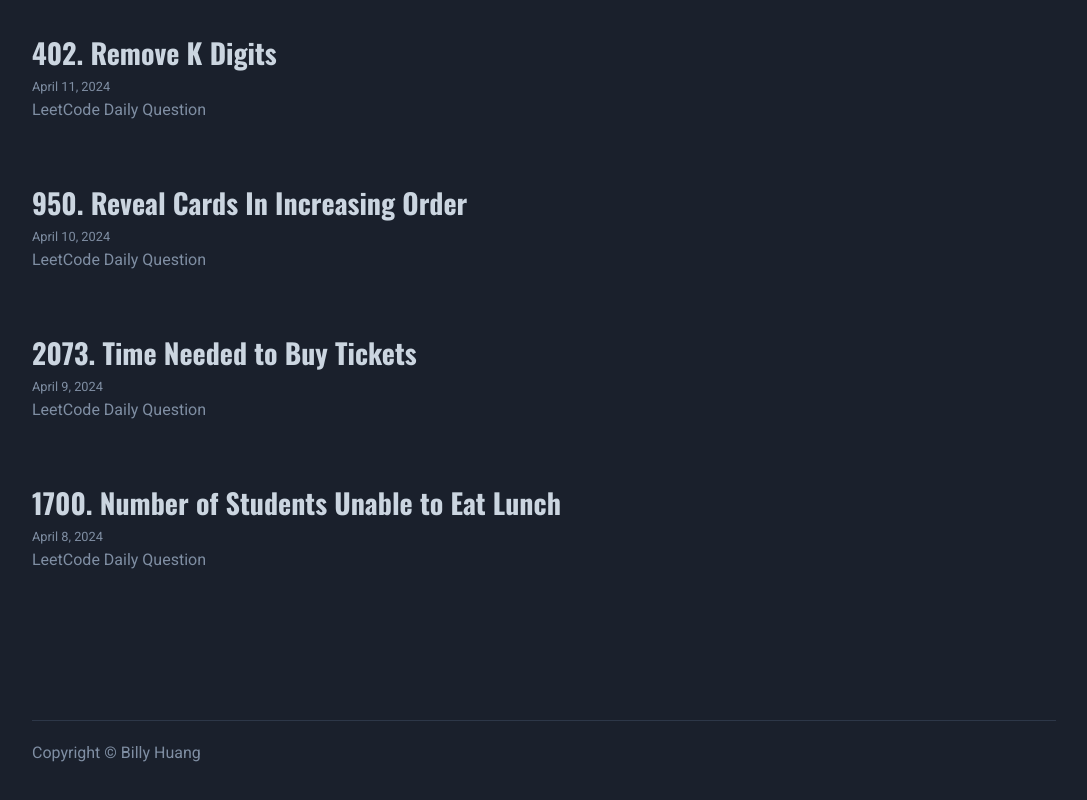
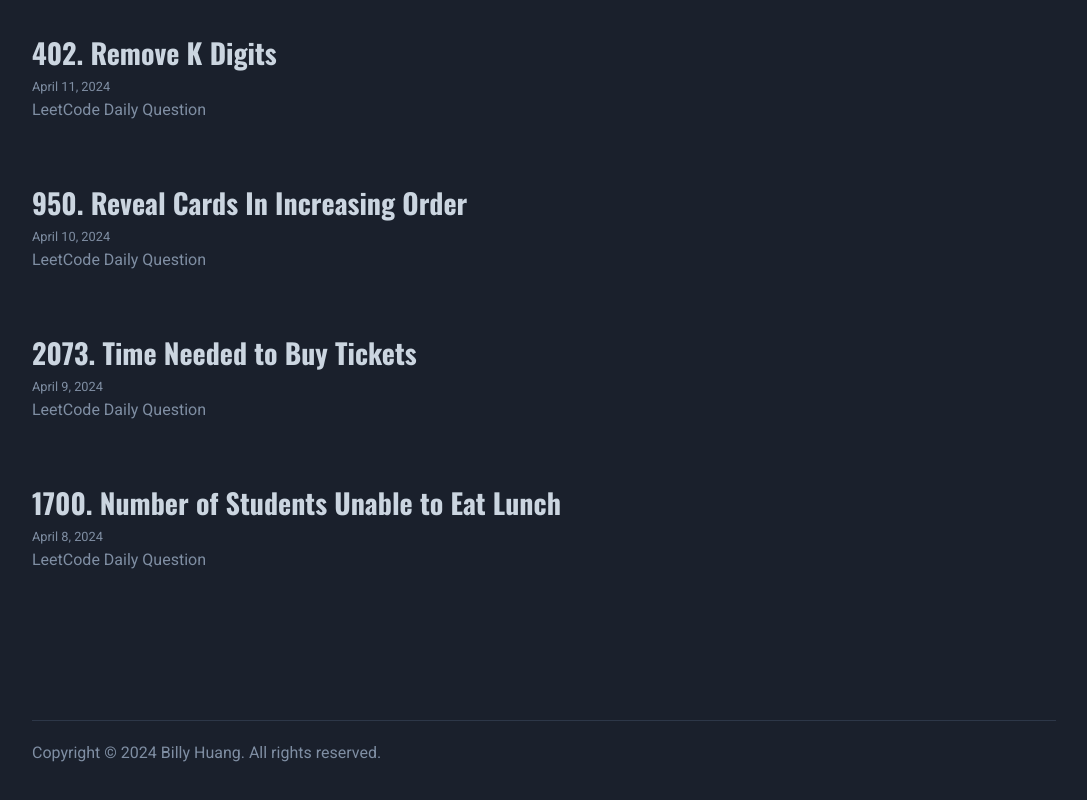
Before and after one commit to billy0402/billy0402.github.io, a Next.js app: page / in a window 1280 px wide. Shown: the part 1077-1877 px from the top of the page, without its empty margins (96-1183 px from the left). Built offline with nearby package versions, Linux system fonts and the light colour scheme.

Commit message:
feat(footer): update copyright

```diff
--- a/src/components/Layout/Footer/index.tsx
+++ b/src/components/Layout/Footer/index.tsx
@@ -1,7 +1,11 @@
 const Footer = () => {
+  const year = new Date().getFullYear();
+
   return (
     <footer className='footer'>
-      <article className='footer__container'>Copyright © Billy Huang</article>
+      <article className='footer__container'>
+        Copyright © {year} Billy Huang. All rights reserved.
+      </article>
     </footer>
   );
 };
```
